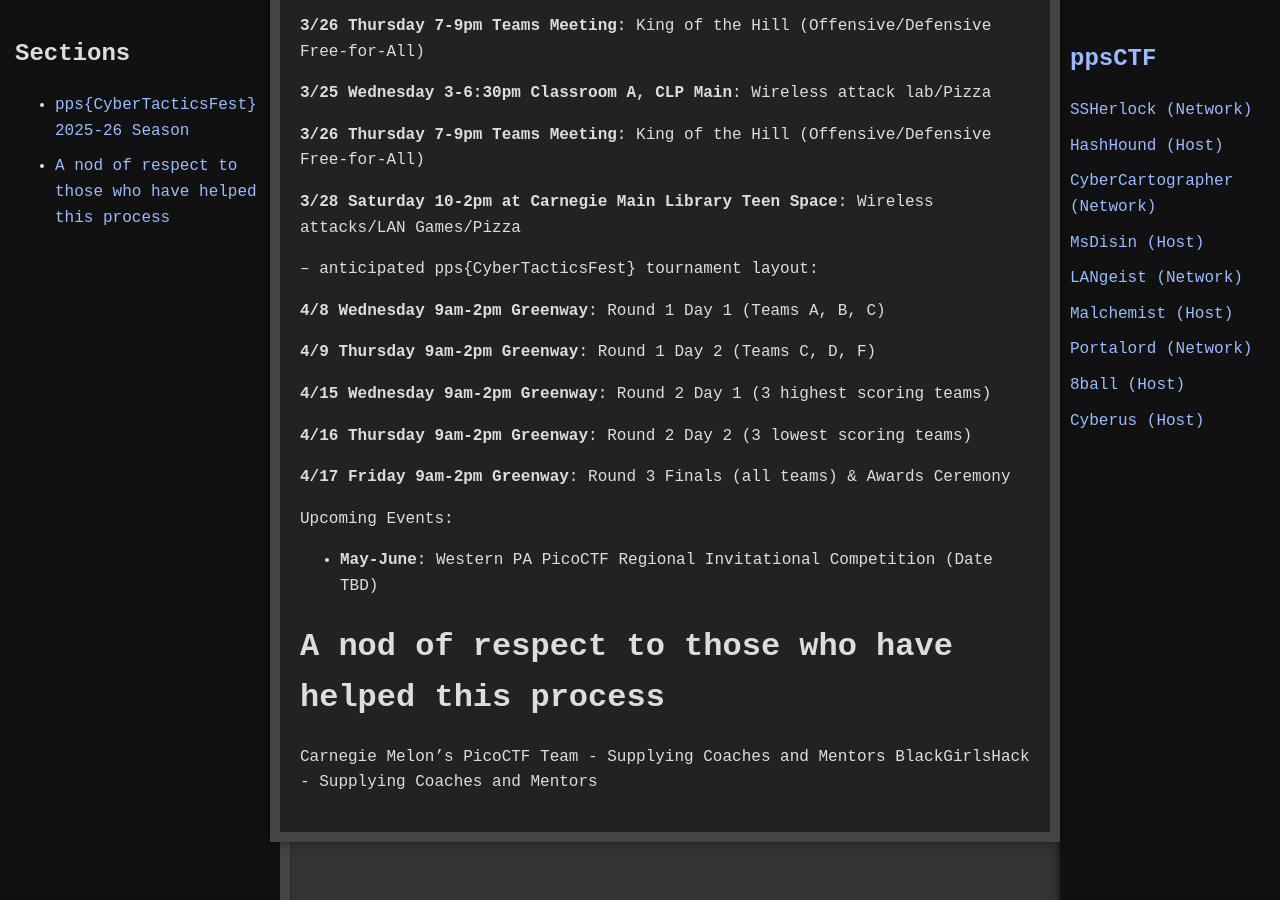
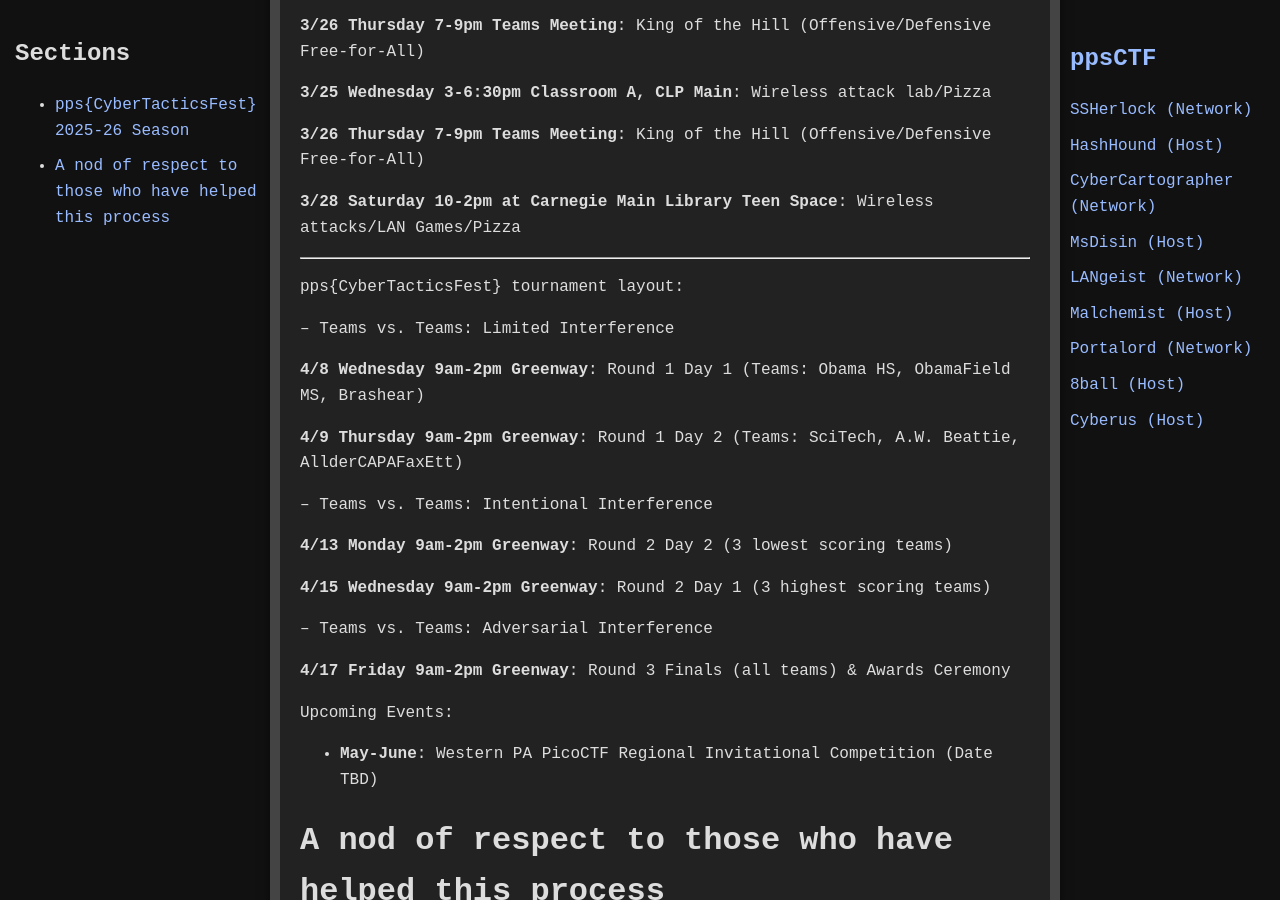
Before and after one commit to jboyce1/ppsCTF, a Jekyll site: the page built from index.md, in a window 1280 px wide and 900 px high, scrolled down 1125 px. Built offline with Jekyll 4.4.1, drawn with Linux system fonts in a browser that asks for light colours.

Commit message:
Update index.md

```diff
--- a/index.md
+++ b/index.md
@@ -59,15 +59,23 @@
 
 **3/28 Saturday 10-2pm at Carnegie Main Library Teen Space**: Wireless attacks/LAN Games/Pizza
 
--- anticipated pps{CyberTacticsFest} tournament layout:
+---
 
-**4/8 Wednesday 9am-2pm Greenway**: Round 1 Day 1 (Teams A, B, C)
+pps{CyberTacticsFest} tournament layout:
 
-**4/9 Thursday 9am-2pm Greenway**: Round 1 Day 2 (Teams C, D, F)
+-- Teams vs. Teams: Limited Interference
+
+**4/8 Wednesday 9am-2pm Greenway**: Round 1 Day 1 (Teams: Obama HS, ObamaField MS, Brashear)
+
+**4/9 Thursday 9am-2pm Greenway**: Round 1 Day 2 (Teams: SciTech, A.W. Beattie, AllderCAPAFaxEtt)
+
+-- Teams vs. Teams: Intentional Interference
+
+**4/13 Monday 9am-2pm Greenway**: Round 2 Day 2  (3 lowest scoring teams)
 
 **4/15 Wednesday 9am-2pm Greenway**: Round 2 Day 1 (3 highest scoring teams)
 
-**4/16 Thursday 9am-2pm Greenway**: Round 2 Day 2  (3 lowest scoring teams)
+-- Teams vs. Teams: Adversarial Interference
 
 **4/17 Friday 9am-2pm Greenway**: Round 3 Finals (all teams) & Awards Ceremony
 
```
